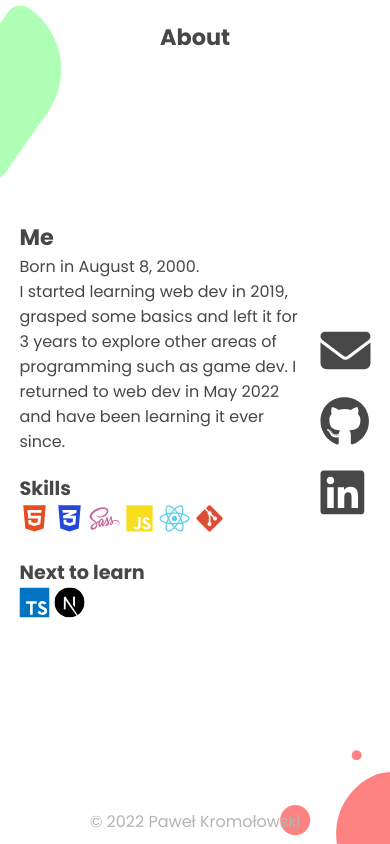
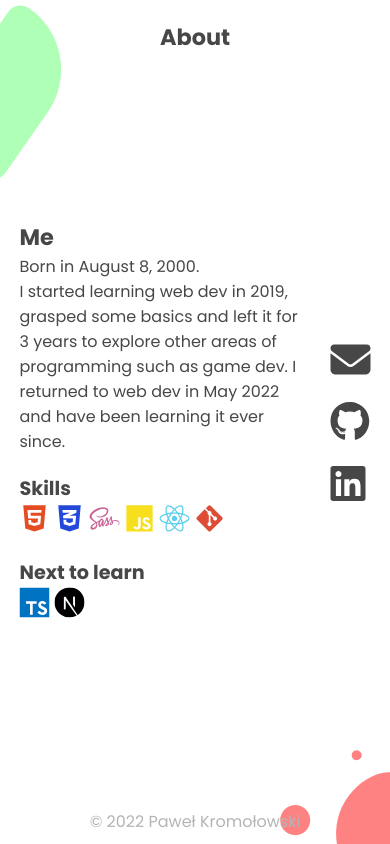
Before and after one commit to cateruu/cateruu.github.io, a React (Create React App) app: page / in a window 390 px wide. Shown: the part 1688-2532 px from the top of the page. Built offline with nearby package versions, Linux system fonts and the light colour scheme.

Commit message:
about section mobile view

```diff
--- a/src/components/About/css/About.module.css
+++ b/src/components/About/css/About.module.css
@@ -171,6 +171,10 @@ footer {
     margin-right: 5px;
   }
 
+  .contact svg {
+    font-size: 40px;
+  }
+
   .mDec {
     display: none;
   }
```
